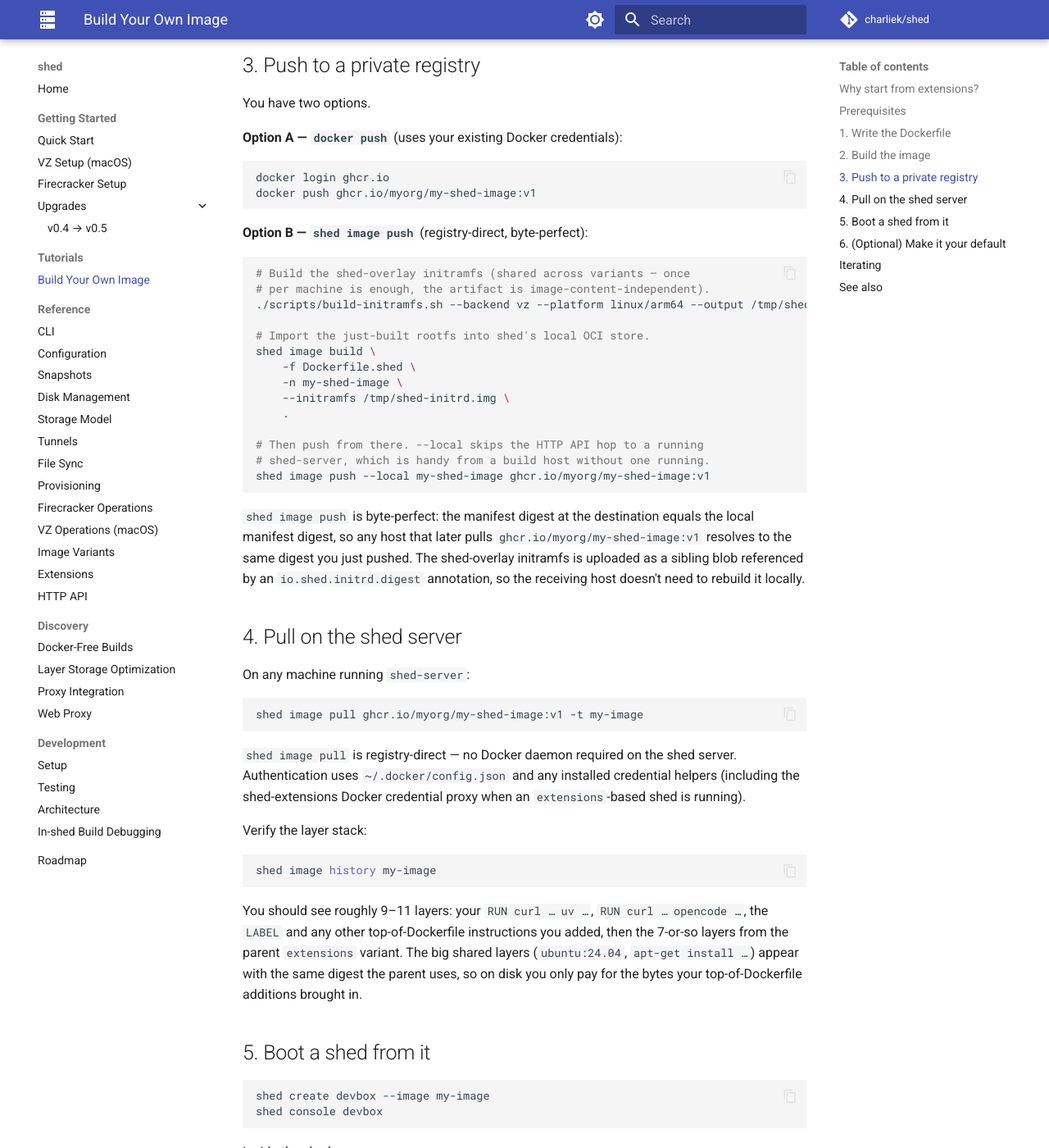
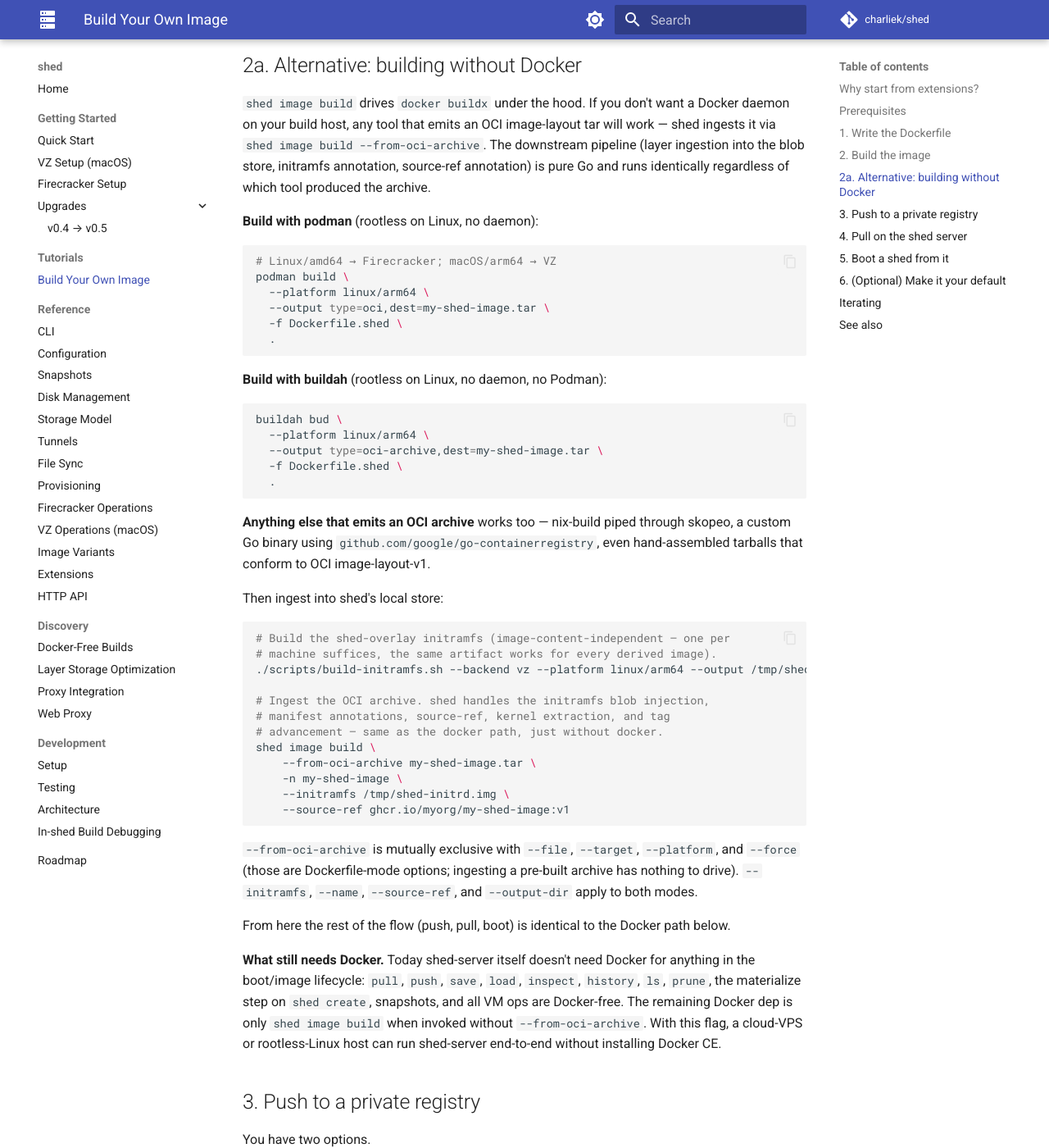
Before and after one commit to charliek/shed, an MkDocs documentation site: the page built from docs/tutorials/build-your-own-image.md, in a window 1280 px wide and 1400 px high, scrolled down 2488 px. Shown: the whole window at 82% size. Built offline with MkDocs 1.6.1 and Material for MkDocs 9.7.7, drawn with Linux system fonts in a browser that asks for light colours; comment, search, counter and statistics services are not loaded.

Commit message:
shed image build: add --from-oci-archive for Docker-free derived builds
The pure-Go Convert() pipeline has always accepted a pre-built OCI
archive via its OCIArchivePath field — the CLI just didn't expose
that path. Add a --from-oci-archive flag that skips the docker buildx
invocation and ingests an OCI image-layout tar produced by any other
tool (podman, buildah, nix-build, hand-assembled archives, etc.).

Mutually exclusive with --file/--target/--platform/--force (those are
Dockerfile-mode options with nothing to drive when the archive is
already built). --initramfs, --name, --source-ref, and --output-dir
apply to both modes — initramfs injection, manifest annotations, and
tag advancement still flow through the same Go code path.

With this, shed-server is end-to-end Docker-free for users who want
that. Pull, push, save, load, inspect, history, ls, prune, materialize,
boot, snapshots, all VM ops were already daemon-free post-v0.5.1; this
closes the remaining gap for derived-image builds.

docs:
- Add a section 2a "Alternative: building without Docker" to the
  build-your-own-image tutorial with podman/buildah/etc. examples.
- Update CLI reference + Image Variants reference to document the new
  flag and the Docker-free workflow.
- Delete docs/discovery/docker-free-builds.md. Its core question is
  resolved by the --from-oci-archive escape hatch, which is simpler
  than the pluggable-builder design the discovery doc explored. Add
  a forward-reference from layer-storage-optimization.md's roadmap.

Co-Authored-By: Claude Opus 4.7 (1M context) <noreply@anthropic.com>

````diff
--- a/docs/tutorials/build-your-own-image.md
+++ b/docs/tutorials/build-your-own-image.md
@@ -107,6 +107,76 @@ docker buildx build \
 
 `--load` makes the image available to the local Docker daemon so the
 next step can push it.
+
+## 2a. Alternative: building without Docker
+
+`shed image build` drives `docker buildx` under the hood. If you don't
+want a Docker daemon on your build host, any tool that emits an OCI
+image-layout tar will work — shed ingests it via
+`shed image build --from-oci-archive`. The downstream pipeline
+(layer ingestion into the blob store, initramfs annotation, source-ref
+annotation) is pure Go and runs identically regardless of which tool
+produced the archive.
+
+**Build with podman** (rootless on Linux, no daemon):
+
+```bash
+# Linux/amd64 → Firecracker; macOS/arm64 → VZ
+podman build \
+  --platform linux/arm64 \
+  --output type=oci,dest=my-shed-image.tar \
+  -f Dockerfile.shed \
+  .
+```
+
+**Build with buildah** (rootless on Linux, no daemon, no Podman):
+
+```bash
+buildah bud \
+  --platform linux/arm64 \
+  --output type=oci-archive,dest=my-shed-image.tar \
+  -f Dockerfile.shed \
+  .
+```
+
+**Anything else that emits an OCI archive** works too — nix-build
+piped through skopeo, a custom Go binary using
+`github.com/google/go-containerregistry`, even hand-assembled tarballs
+that conform to OCI image-layout-v1.
+
+Then ingest into shed's local store:
+
+```bash
+# Build the shed-overlay initramfs (image-content-independent — one per
+# machine suffices, the same artifact works for every derived image).
+./scripts/build-initramfs.sh --backend vz --platform linux/arm64 --output /tmp/shed-initrd.img
+
+# Ingest the OCI archive. shed handles the initramfs blob injection,
+# manifest annotations, source-ref, kernel extraction, and tag
+# advancement — same as the docker path, just without docker.
+shed image build \
+    --from-oci-archive my-shed-image.tar \
+    -n my-shed-image \
+    --initramfs /tmp/shed-initrd.img \
+    --source-ref ghcr.io/myorg/my-shed-image:v1
+```
+
+`--from-oci-archive` is mutually exclusive with `--file`, `--target`,
+`--platform`, and `--force` (those are Dockerfile-mode options;
+ingesting a pre-built archive has nothing to drive). `--initramfs`,
+`--name`, `--source-ref`, and `--output-dir` apply to both modes.
+
+From here the rest of the flow (push, pull, boot) is identical to the
+Docker path below.
+
+**What still needs Docker.** Today shed-server itself doesn't need
+Docker for anything in the boot/image lifecycle: `pull`, `push`,
+`save`, `load`, `inspect`, `history`, `ls`, `prune`, the
+materialize step on `shed create`, snapshots, and all VM ops are
+Docker-free. The remaining Docker dep is only `shed image build`
+when invoked without `--from-oci-archive`. With this flag, a
+cloud-VPS or rootless-Linux host can run shed-server end-to-end
+without installing Docker CE.
 
 ## 3. Push to a private registry
 
````
Also changed, not shown: docs/discovery/docker-free-builds.md (deleted, +0 -182 lines), docs/discovery/layer-storage-optimization.md (+6 -2 lines), docs/reference/cli.md (+15 -4 lines), docs/reference/images.md (+9 -4 lines), 1 other file.
